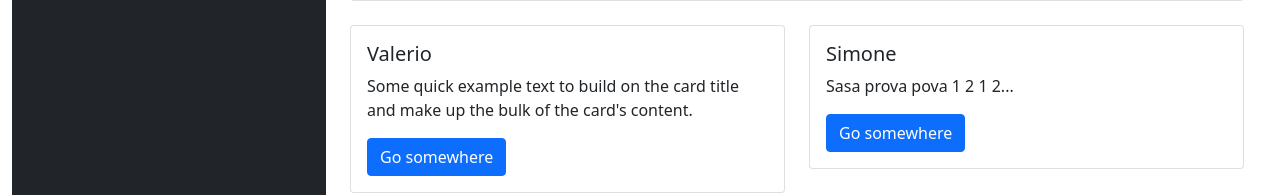
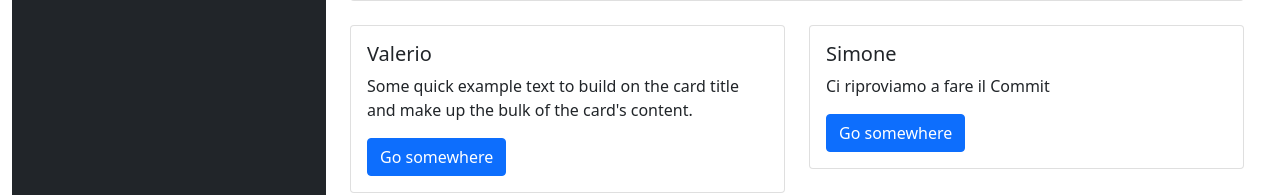
Before and after one commit to fabiofolgori/musa-dashboard, a website: page index.html in a window 1280 px wide. Shown: the part 1021-1216 px from the top of the page. Drawn offline with nearby package versions, Linux system fonts and the light colour scheme.

Commit message:
Change p

```diff
--- a/index.html
+++ b/index.html
@@ -62,7 +62,7 @@
                             <div class="card">
                                 <div class="card-body">
                                     <h5 class="card-title">Simone</h5>
-                                    <p class="card-text">Sasa prova pova 1 2 1 2...</p>
+                                    <p class="card-text">Ci riproviamo a fare il Commit</p>
                                     <a href="#" class="btn btn-primary">Go somewhere</a>
                                 </div>
                             </div>
```
